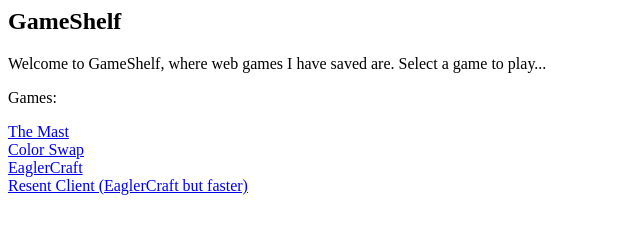
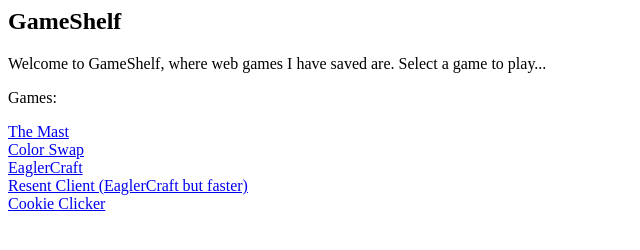
Before and after one commit to AstroMeYT/GameShelf, a plain HTML site: page index.html in a window 1280 px wide. Shown: the whole page, without its empty margins (0-640 px from the left). Drawn offline with Linux system fonts and the light colour scheme.

Commit message:
Update index.html

```diff
--- a/index.html
+++ b/index.html
@@ -8,3 +8,5 @@
 <a href="https://astromeyt.github.io/EaglerCraft">EaglerCraft</a>
 <br>
 <a href="https://astromeyt.github.io/ResentClient">Resent Client (EaglerCraft but faster)</a>
+<br>
+<a href="https://astromeyt.github.io/Cookie-Clicker">Cookie Clicker</a>
```
